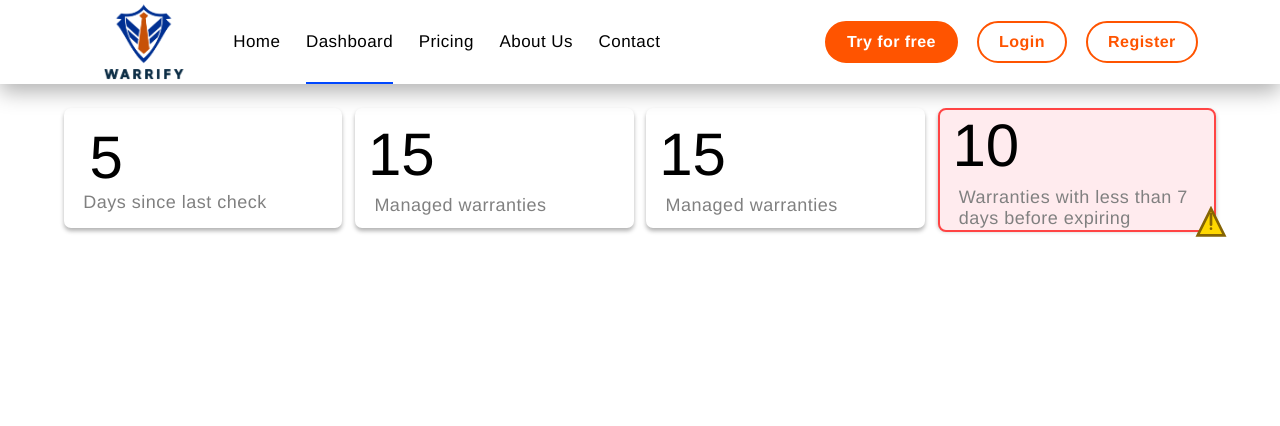
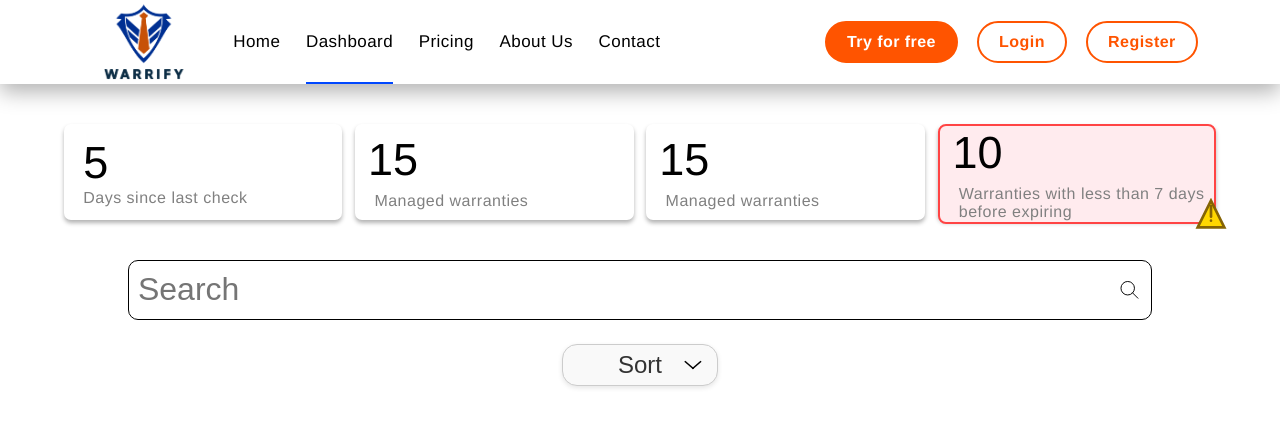
Before and after one commit to vlad180520/Warrify, a React (Vite) app in the folder Front-end/: page /dashboard in a window 1280 px wide. Shown: the top 426 px of the page. Built offline with nearby package versions, Linux system fonts and the light colour scheme.

Commit message:
dash mod

```diff
--- a/Front-end/src/components/Footer.css
+++ b/Front-end/src/components/Footer.css
@@ -1,2 +1,3 @@
 footer {
+    margin-top: 10vh;
 }
--- a/Front-end/src/components/GridContainer.css
+++ b/Front-end/src/components/GridContainer.css
@@ -1,9 +1,9 @@
 .grid-container {
-    margin-top: 3vh;
+    margin-top: 5vh;
     width: 90vw;
     display: grid;
     grid-template-columns: 1fr 1fr 1fr 1fr;
-    grid-auto-rows: 15vh;
+    grid-auto-rows: 12vh;
     font-family: unifysans, helvetica, arial, lato, sans-serif !important;
     grid-column-gap: 1vw;
     grid-row-gap: 1vh;
@@ -18,12 +18,12 @@
     display: flex;
 }
 .big-number {
-    font-size: 60px;
+    font-size: 45px;
     text-align: left;
-    margin-left: 1vw;
+    margin-left: .5vw;
 }
 .item-1-text {
-    font-size: 18px;
+    font-size: 16px;
     margin-left: 0.5vw;
     letter-spacing: .5px;
     color: gray;
--- a/Front-end/src/pages/Dashboard.tsx
+++ b/Front-end/src/pages/Dashboard.tsx
@@ -1,14 +1,70 @@
 import Header from "../components/Header"
 import GridContainer from "../components/GridContainer"
 import LoginLightbox from "../components/LoginLightbox";
+import { useState } from "react";
+import './styles/Dashboard.css'
+import linieorizontala from './../assets/linie-orizontala.svg';
 
-const loggedIn = true;
-function Dashboard () {
+function Dashboard() {
+
+    const handleSortSelection = (option: any) => {
+      };
+    const [isSortOpen, setIsSortOpen] = useState(false);
+    const loggedIn = true;
+    const [searchQuery, setSearchQuery] = useState("");
+    const handleSearchChange = (e: any) => {
+        setSearchQuery(e.target.value);
+    };
+    const toggleSortDropdown = () => {
+        setIsSortOpen(!isSortOpen);
+      };
     return (
         <>
-        <Header />
-        {!loggedIn&&<LoginLightbox/>}
-        <GridContainer />
+            <Header />
+            {!loggedIn && <LoginLightbox />}
+            <GridContainer />
+            <div className="search-container">
+                <input
+                    type="text"
+                    placeholder="Search"
+                    value={searchQuery}
+                    onChange={handleSearchChange}
+                    className="search-input"
+                />
+                <svg className="search-icon" aria-labelledby="title desc" role="img" xmlns="http://www.w3.org/2000/svg" viewBox="0 0 19.9 19.7">
+                    <title id="title">Search Icon</title>
+                    <desc id="desc">A magnifying glass icon.</desc>
+                    <g className="search-path" fill="none" stroke="black">
+                        <path strokeLinecap="square" d="M18.5 18.3l-5.4-5.4" />
+                        <circle cx="8" cy="8" r="7" />
+                    </g>
+                </svg>
+            </div>
+            <div className="filters-container">
+                <div className='sort'>
+                    <button className="sort-button" onClick={toggleSortDropdown}>
+                        <p>Sort</p>
+                        <svg className="dropdown-icon" xmlns="http://www.w3.org/2000/svg" width="39" height="18" viewBox="0 0 39 18" fill="none">
+                            <line y1="-1.5" x2="24.6981" y2="-1.5" transform="matrix(-0.761791 -0.647822 0.761791 -0.647823 21.7222 16)" stroke="black" strokeWidth="3" />
+                            <line y1="-1.5" x2="24.6981" y2="-1.5" transform="matrix(0.761791 -0.647823 -0.761791 -0.647822 17.0186 16)" stroke="black" strokeWidth="3" />
+                        </svg>
+                    </button>
+
+                    {isSortOpen && (
+                        <div className="dropdown sort">
+                            <p onClick={() => handleSortSelection('Expiration Date')}>Expiration Date</p>
+                            <img className="linieoriz" src={linieorizontala}></img>
+                            <p onClick={() => handleSortSelection('Expiration Date')}>Expiration Date</p>
+                            <img className="linieoriz" src={linieorizontala}></img>
+                            <p onClick={() => handleSortSelection('Upcoming Expiration')}>Upcoming Expiration</p>
+                            <img className="linieoriz" src={linieorizontala}></img>
+                            <p onClick={() => handleSortSelection('Upcoming Expiration')}>Upcoming Expiration</p>
+                            <img className="linieoriz" src={linieorizontala}></img>
+                            <p onClick={() => handleSortSelection('Name')}>Name</p>
+                        </div>
+                    )}
+                </div>
+            </div>
         </>
     )
 }
--- /dev/null
+++ b/Front-end/src/pages/styles/Dashboard.css
@@ -0,0 +1,118 @@
+.search-container {
+    position: relative;
+    width: 80vw; /* Poți ajusta lățimea maximă a căutării */
+    margin-top: 5vh;
+    margin-left: auto;
+    margin-right: auto;
+    margin-bottom: 3vh;
+  }
+
+  /* Stiluri pentru input-ul de căutare */
+  .search-input {
+    width: 100%;
+    padding: 1.3vh 3vw 1.3vh .7vw; /* Lăsăm spațiu pe dreapta pentru SVG */
+    border: 1px solid black;
+    border-radius: 10px;
+    font-size: 32px;
+    box-sizing: border-box;
+    position: relative; /* Necesitat pentru a poziționa SVG-ul */
+  }
+
+  /* Stiluri pentru SVG-ul de căutare */
+  .search-icon {
+    position: absolute;
+    width: 1.5vw;
+    right: 1vw; /* Poziționează SVG-ul în partea dreaptă */
+    top: 50%;
+    transform: translateY(-50%); /* Centerază SVG-ul pe verticală */
+    fill: #000000;
+  }
+
+  /* Stiluri pentru secțiunea de filtre */
+.filters-container {
+    display: flex;
+    width: 100%;
+    position: relative;
+    justify-content: center;
+    gap: 6vw;
+    margin-bottom: 6vh;
+  }
+  .filter,.sort {
+    position: relative;
+  }
+  .dropdown {
+    font-size: 20px;
+    font-weight: 700;
+  }
+  /* Stiluri pentru butoanele Filter și Sort */
+  /* Stiluri pentru butoanele Filter și Sort */
+  .filter-button, .sort-button {
+    display: flex;
+    align-items: center;
+    padding: 0;
+    position: relative;
+    border: 1px solid #ccc; /* Bordura mai subțire și mai deschisă */
+    border-radius: 15px; /* Colțuri rotunjite */
+    background-color: #f9f9f9; /* Fundal deschis */
+    color: #333; /* Culoare text */
+    font-size: 24px;
+    cursor: pointer;
+    text-align: center;
+    z-index: 11;
+    transition: all 0.3s ease; /* Efect de tranziție pentru hover */
+    width: 12vw; /* Lățimea fixă a butonului */
+    height: 5vh;
+    box-shadow: 0 2px 5px rgba(0, 0, 0, 0.1); /* Ușor efect de umbră pentru adâncire */
+  }
+
+  .filter-button:focus, .sort-button:focus {
+    outline: none;
+  }
+  .filter-button p, .sort-button p {
+    position: absolute;
+    left: 50%;
+    transform: translateX(-50%);
+  }
+  /* Efect de hover pentru butoane */
+  .filter-button:hover, .sort-button:hover {
+    box-shadow: 0 4px 8px rgba(0, 0, 0, 0.15); /* Adâncire umbră */
+    border: 1px solid #ccc; /* Bordura mai subțire și mai deschisă */
+  }
+
+  /* SVG-ul din interiorul butonului */
+  .filter-button svg, .sort-button svg {
+    margin-right: 10px; /* Spațiu între SVG și text */
+    width: 18px; /* Dimensiunea SVG-ului */
+    height: 18px;
+  }
+
+  /* Dropdown-uri pentru Filter și Sort */
+  .dropdown {
+    position: absolute;
+    top: 100%;
+    left: 0;
+    background-color: #D9D9D9;
+    border: 1px solid #ccc; /* Bordura dropdown-ului */
+    border-radius: 10px;
+    width: 12vw;
+    padding-top: 4vh;
+    margin-top: -4vh;
+    display: flex;
+    flex-direction: column;
+    gap: .3vh;
+    z-index: 10;
+  }
+  .dropdown.sort {
+    right: 0;
+    gap: .9vh;
+    padding-bottom: 1vh;
+    left: auto;
+  }
+  .dropdown-icon {
+    position: absolute;
+    right: .4vw;
+  }
+
+  .dropdown p {
+    cursor: pointer;
+  }
--- a/Front-end/src/pages/styles/Home.css
+++ b/Front-end/src/pages/styles/Home.css
@@ -19,7 +19,7 @@
 }
 .mtop {
     padding-top: 10vh;
-    padding-bottom: 10vh;
+    padding-bottom: 0vh;
 }
 .main-content {
     position: relative;
```
Also changed, not shown: Front-end/src/assets/linie-orizontala.svg (added).
